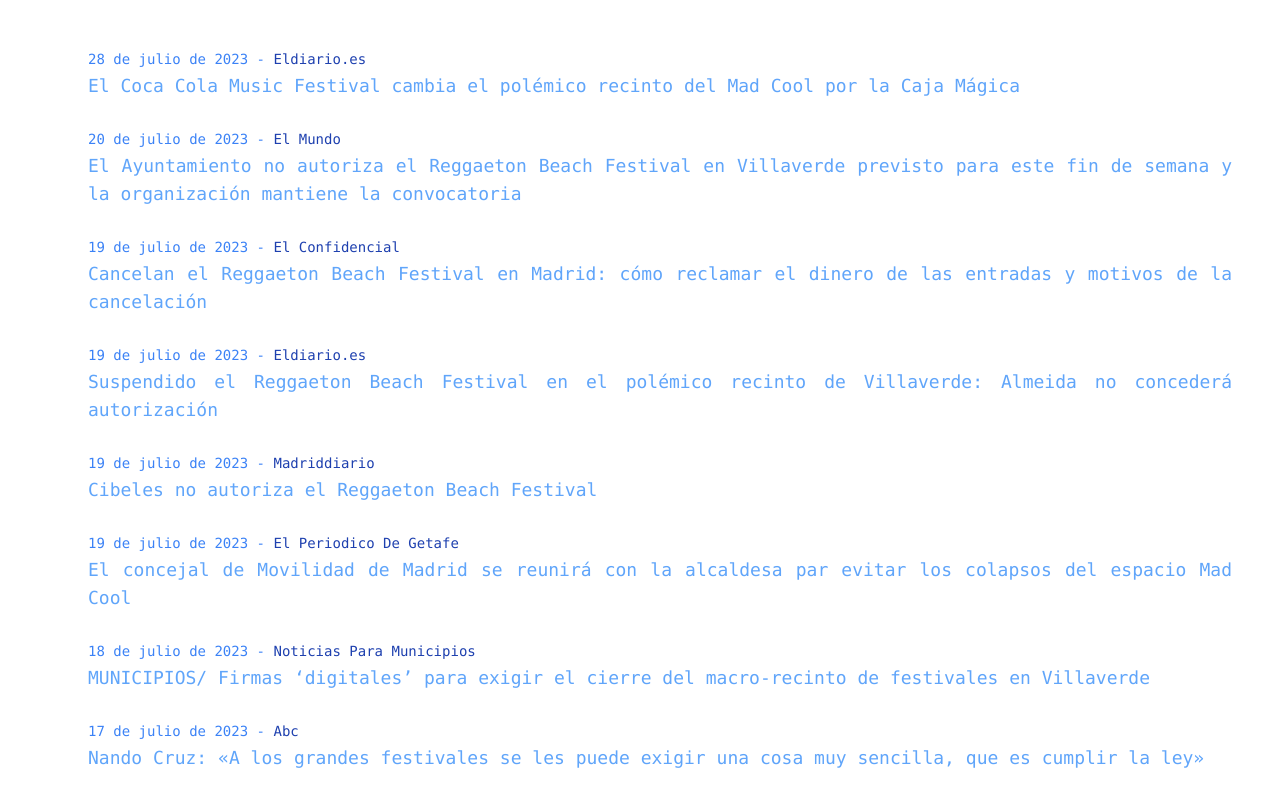
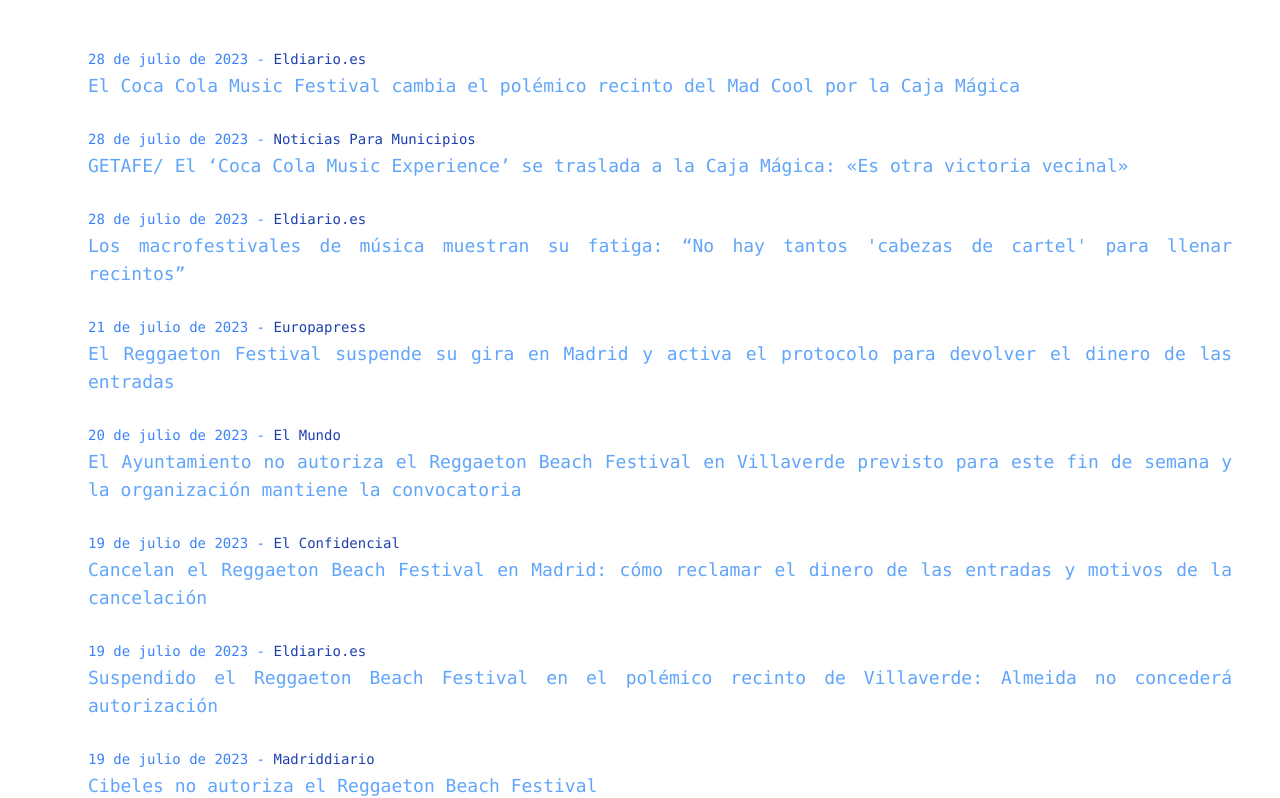
Before and after one commit to Franx0/mal_cool, a Next.js app: page / in a window 1280 px wide. Shown: the part 2664-3462 px from the top of the page. Built offline with nearby package versions, Linux system fonts and the light colour scheme.

Commit message:
Add news

```diff
--- a/src/data/news.ts
+++ b/src/data/news.ts
@@ -582,6 +582,24 @@
     url: `https://amp.elmundo.es/madrid/2023/07/19/64b8081ffc6c83be2f8b45a2.html`
   },
   {
+    date: `2023/07/21`,
+    name: `El Reggaeton Festival suspende su gira en Madrid y activa el protocolo para devolver el dinero de las entradas`,
+    alt: `europapress`,
+    url: `https://www.europapress.es/madrid/noticia-reggaeton-festival-suspende-gira-madrid-activa-protocolo-devolver-dinero-entradas-20230721101308.html`
+  },
+  {
+    date: `2023/07/28`,
+    name: `Los macrofestivales de música muestran su fatiga: “No hay tantos 'cabezas de cartel' para llenar recintos”`,
+    alt: `eldiario.es`,
+    url: `https://www.eldiario.es/cultura/musica/macrofestivales-musica-muestran-fatiga-no-hay-cabezas-cartel-llenar-recintos_1_10415029.html`
+  },
+  {
+    date: `2023/07/28`,
+    name: `GETAFE/ El ‘Coca Cola Music Experience’ se traslada a la Caja Mágica: «Es otra victoria vecinal»`,
+    alt: `noticias para municipios`,
+    url: `https://noticiasparamunicipios.com/municipios-madrid/getafe-el-coca-cola-music-experience-se-traslada-a-la-caja-magica-es-otra-victoria-vecinal-ultima-hora/`
+  },
+  {
     date: `2023/07/28`,
     name: `El Coca Cola Music Festival cambia el polémico recinto del Mad Cool por la Caja Mágica`,
     alt: `eldiario.es`,
```
